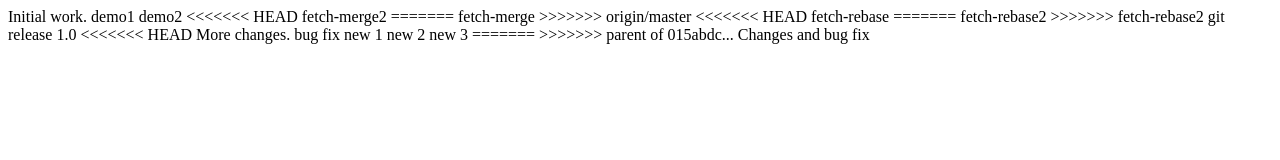
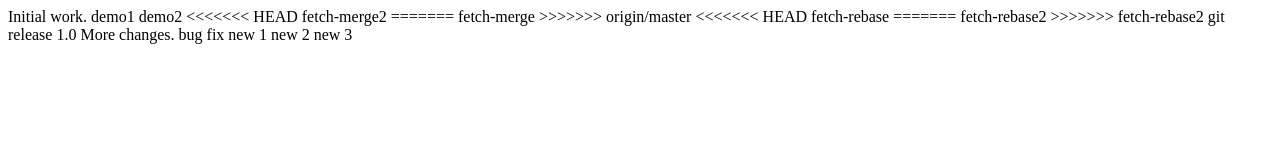
Before and after one commit to akher/part4.demo, a plain HTML site: page WebContent/index.html in a window 1280 px wide. Drawn offline with Linux system fonts and the light colour scheme.

Commit message:
Revert "revert testing"
This reverts commit 2da051b96733694fd35d651caf32428b2ad6d64a.

```diff
--- a/WebContent/index.html
+++ b/WebContent/index.html
@@ -22,14 +22,11 @@ fetch-rebase2
 >>>>>>> fetch-rebase2
 
 git release 1.0
-<<<<<<< HEAD
 More changes.
 bug fix
 
 new 1
 new 2
 new 3
-=======
->>>>>>> parent of 015abdc... Changes and bug fix
 </body>
 </html>
```
